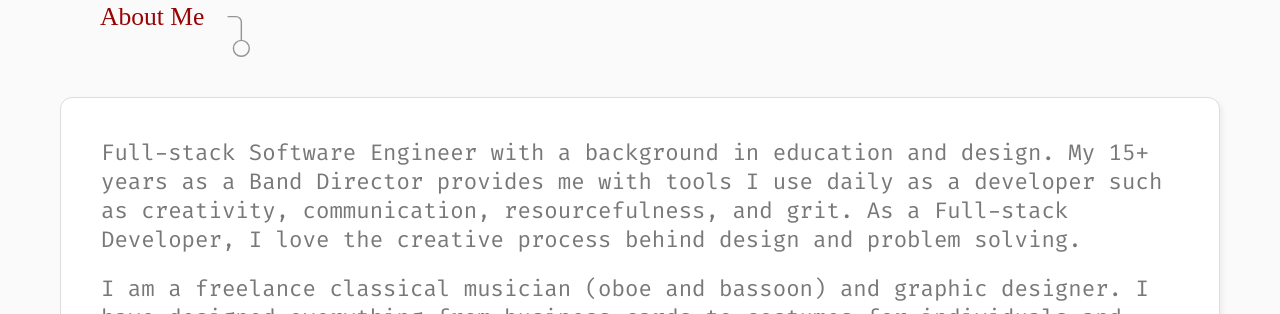
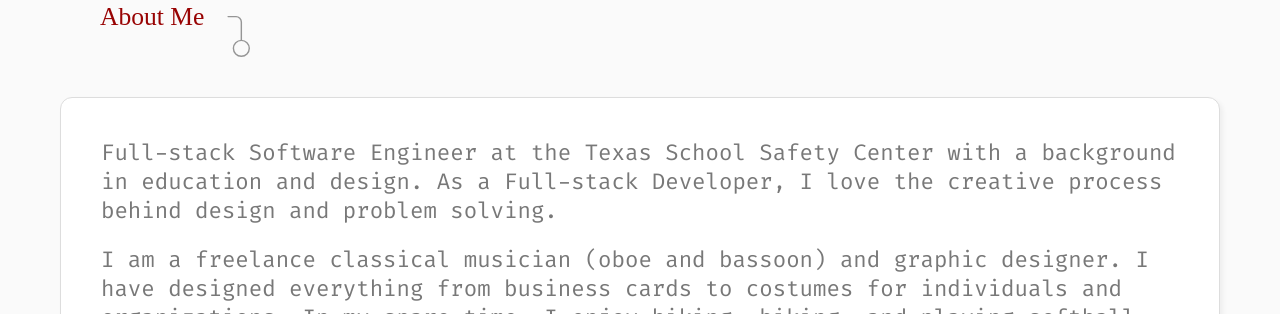
Before and after one commit to jdhawks2132/hawksdev, a React (Create React App) app: page / in a window 1280 px wide. Shown: the part 840-1154 px from the top of the page. Built offline with nearby package versions, Linux system fonts and the light colour scheme.

Commit message:
updating about paragraph

```diff
--- a/src/pages/about/About.js
+++ b/src/pages/about/About.js
@@ -12,11 +12,9 @@ function About() {
 			</div>
 			<div className='about-content'>
 				<p>
-					Full-stack Software Engineer with a background in education and
-					design. My 15+ years as a Band Director provides me with tools I use
-					daily as a developer such as creativity, communication,
-					resourcefulness, and grit. As a Full-stack Developer, I love the
-					creative process behind design and problem solving.
+					Full-stack Software Engineer at the Texas School Safety Center with a
+					background in education and design. As a Full-stack Developer, I love
+					the creative process behind design and problem solving.
 				</p>
 				<p>
 					I am a freelance classical musician (oboe and bassoon) and graphic
```
